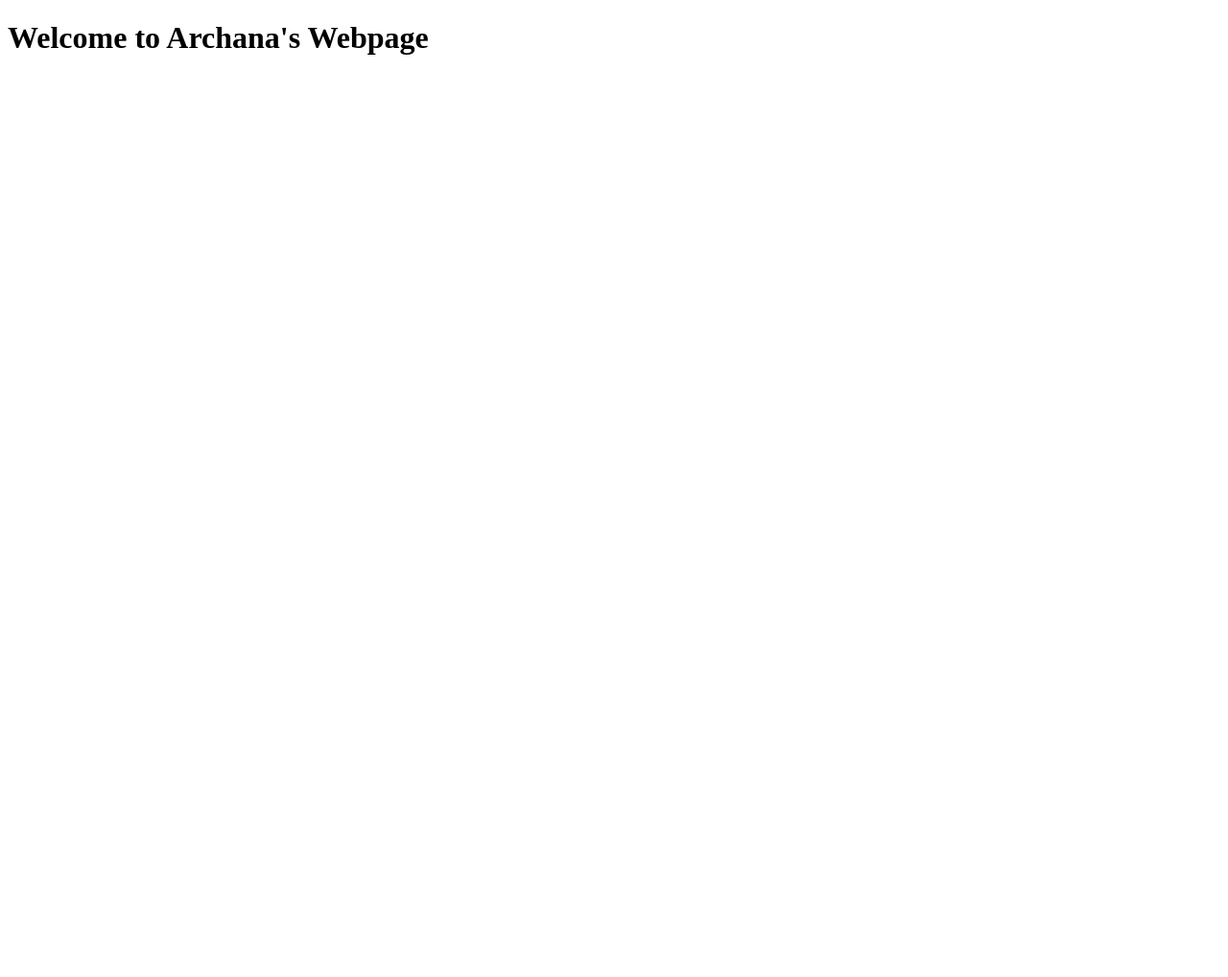
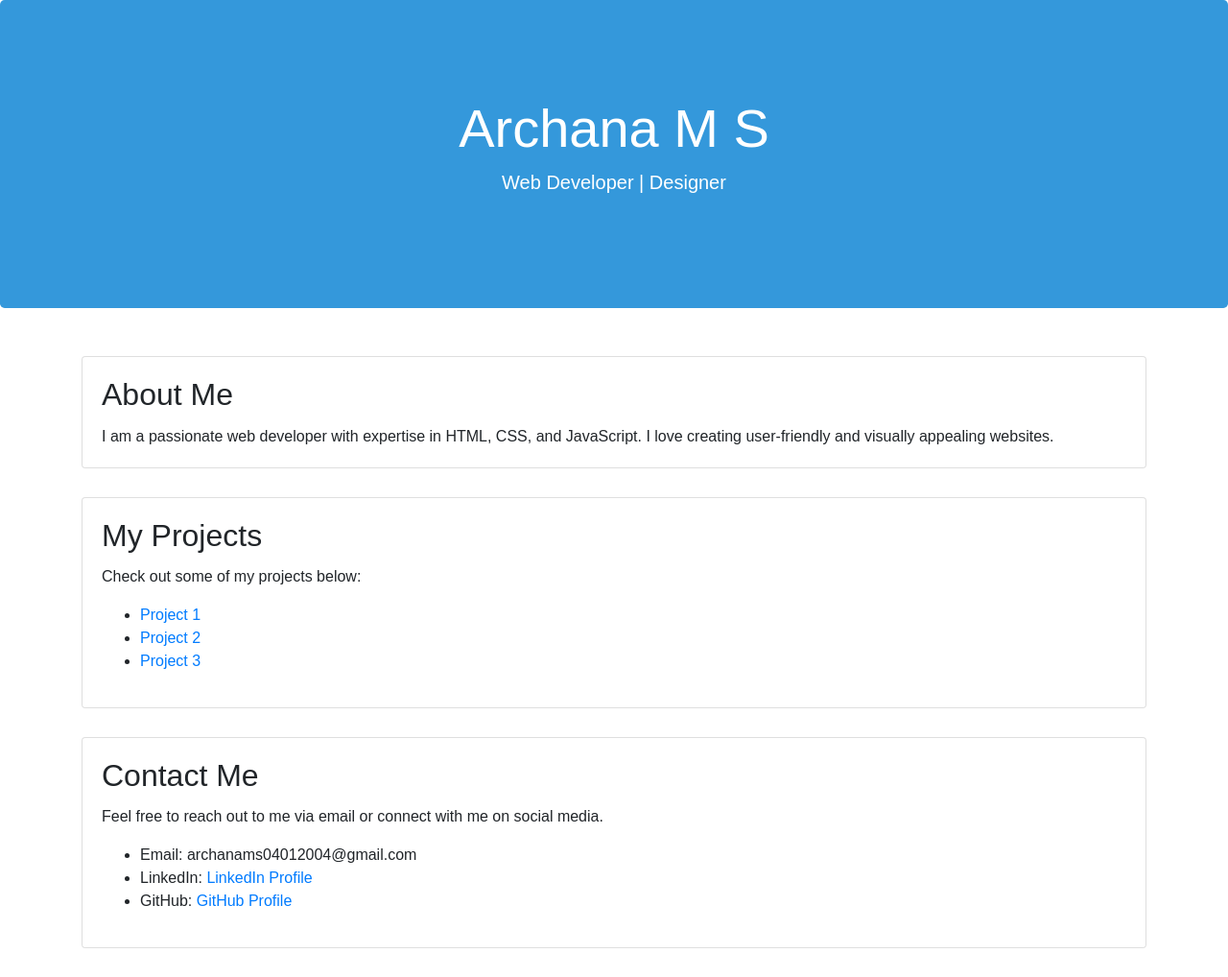
Before and after one commit to ArchanaMS-aams/ArchanaMS-aams.github.io, a plain HTML site: page index.html in a window 1280 px wide. Shown: the whole page at 96% size. Before the commit the page ends 800 px from the top, so only its background shows below. Drawn offline with nearby package versions, Linux system fonts and the light colour scheme.

Commit message:
index modified

```diff
--- a/index.html
+++ b/index.html
@@ -1,11 +1,81 @@
 <!DOCTYPE html>
 <html lang="en">
 <head>
-    <meta charset="UTF-8">
-    <meta name="viewport" content="width=<>, initial-scale=1.0">
-    <title>Document</title>
+  <meta charset="UTF-8">
+  <meta name="viewport" content="width=device-width, initial-scale=1.0">
+  <title>Archana's Portfolio</title>
+  <link rel="stylesheet" href="https://maxcdn.bootstrapcdn.com/bootstrap/4.0.0/css/bootstrap.min.css">
+  <style>
+    body {
+      font-family: 'Arial', sans-serif;
+    }
+
+    .jumbotron {
+      background-color: #3498db;
+      color: #fff;
+      text-align: center;
+      padding: 100px 0;
+    }
+
+    .container {
+      margin-top: 50px;
+    }
+
+    .card {
+      margin-bottom: 30px;
+    }
+  </style>
 </head>
 <body>
-    <h1>Welcome to Archana's Webpage</h1>
+
+  <!-- Jumbotron -->
+  <div class="jumbotron">
+    <h1 class="display-4">Archana M S</h1>
+    <p class="lead">Web Developer | Designer</p>
+  </div>
+
+  <!-- Main Content -->
+  <div class="container">
+
+    <!-- About Me -->
+    <div class="card">
+      <div class="card-body">
+        <h2 class="card-title">About Me</h2>
+        <p class="card-text">I am a passionate web developer with expertise in HTML, CSS, and JavaScript. I love creating user-friendly and visually appealing websites.</p>
+      </div>
+    </div>
+
+    <!-- My Projects -->
+    <div class="card">
+      <div class="card-body">
+        <h2 class="card-title">My Projects</h2>
+        <p class="card-text">Check out some of my projects below:</p>
+        <ul>
+          <li><a href="#">Project 1</a></li>
+          <li><a href="#">Project 2</a></li>
+          <li><a href="#">Project 3</a></li>
+        </ul>
+      </div>
+    </div>
+
+    <!-- Contact Me -->
+    <div class="card">
+      <div class="card-body">
+        <h2 class="card-title">Contact Me</h2>
+        <p class="card-text">Feel free to reach out to me via email or connect with me on social media.</p>
+        <ul>
+          <li>Email: archanams04012004@gmail.com</li>
+          <li>LinkedIn: <a href="https://www.linkedin.com/in/archana-m-s?trk=contact-info">LinkedIn Profile</a></li>
+          <li>GitHub: <a href="https://github.com/ArchanaMS-aams">GitHub Profile</a></li>
+        </ul>
+      </div>
+    </div>
+
+  </div>
+
+  <!-- Bootstrap JS and Popper.js -->
+  <script src="https://code.jquery.com/jquery-3.2.1.slim.min.js"></script>
+  <script src="https://cdnjs.cloudflare.com/ajax/libs/popper.js/1.12.9/umd/popper.min.js"></script>
+  <script src="https://maxcdn.bootstrapcdn.com/bootstrap/4.0.0/js/bootstrap.min.js"></script>
 </body>
 </html>
```
